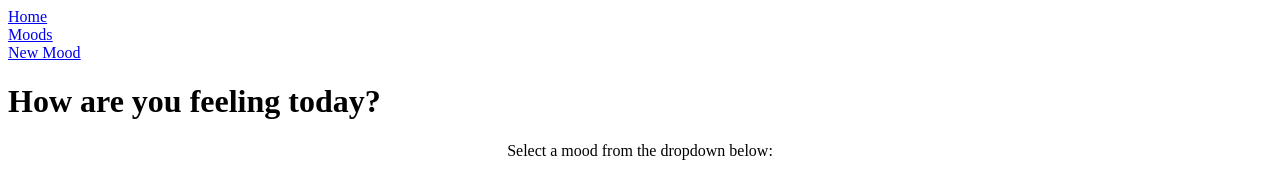
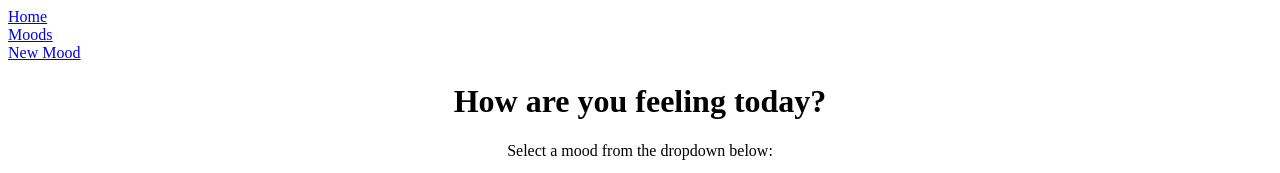
Before and after one commit to brennanmrose/moodie-foodie-frontend, a React (Create React App) app: page /moods in a window 1280 px wide. Shown: the top 173 px of the page. Built offline with nearby package versions, Linux system fonts and the light colour scheme; no server answers; the HTML template or start-up script is replaced by a standard one.

Commit message:
center text

```diff
--- a/src/Moods.css
+++ b/src/Moods.css
@@ -5,6 +5,10 @@
   width: 25%;
 }
 
+#moods-title {
+  text-align: center;
+}
+
 #moods {
   text-align: center;
 }
--- a/src/components/Moods.js
+++ b/src/components/Moods.js
@@ -8,7 +8,7 @@ const Moods = (props) => {
 
   return (
     <div>
-      <h1>How are you feeling today?</h1>
+      <h1 id="moods-title">How are you feeling today?</h1>
       <p id="moods">Select a mood from the dropdown below:</p>
        <Dropdown >
        <Dropdown.Toggle variant="success" id="dropdown-basic">
```
